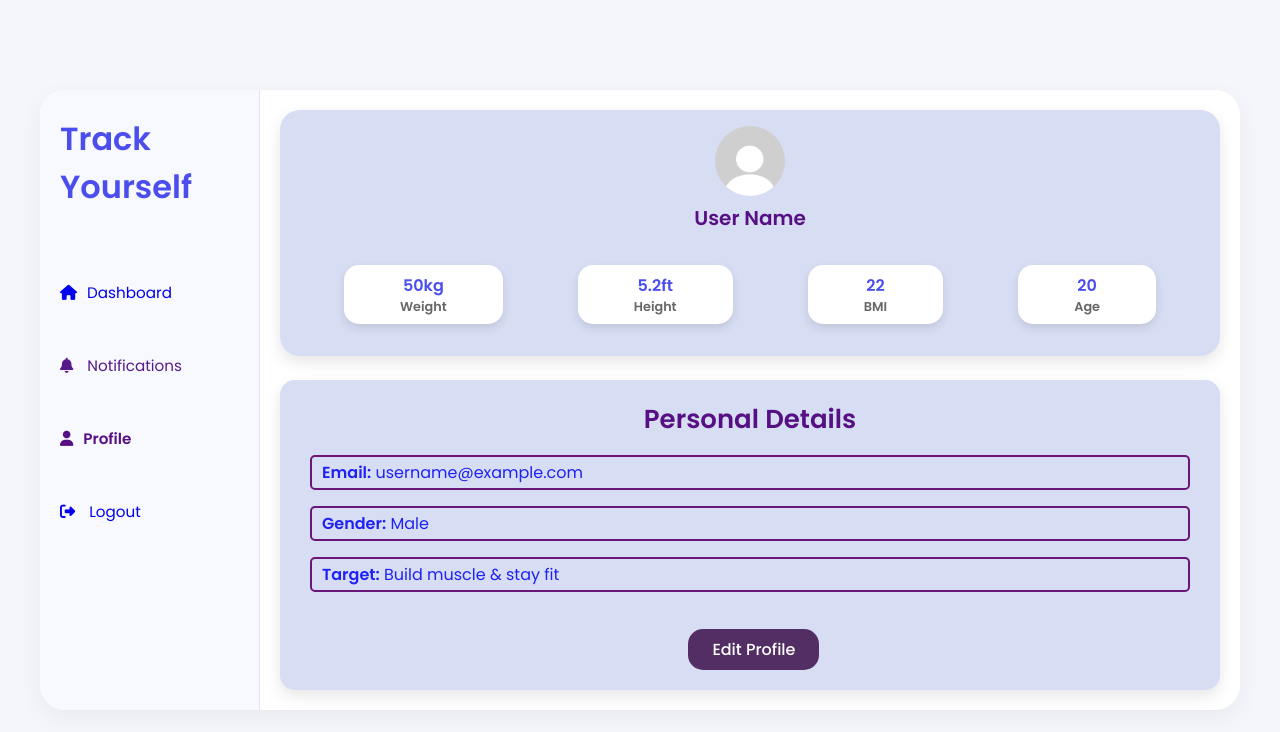
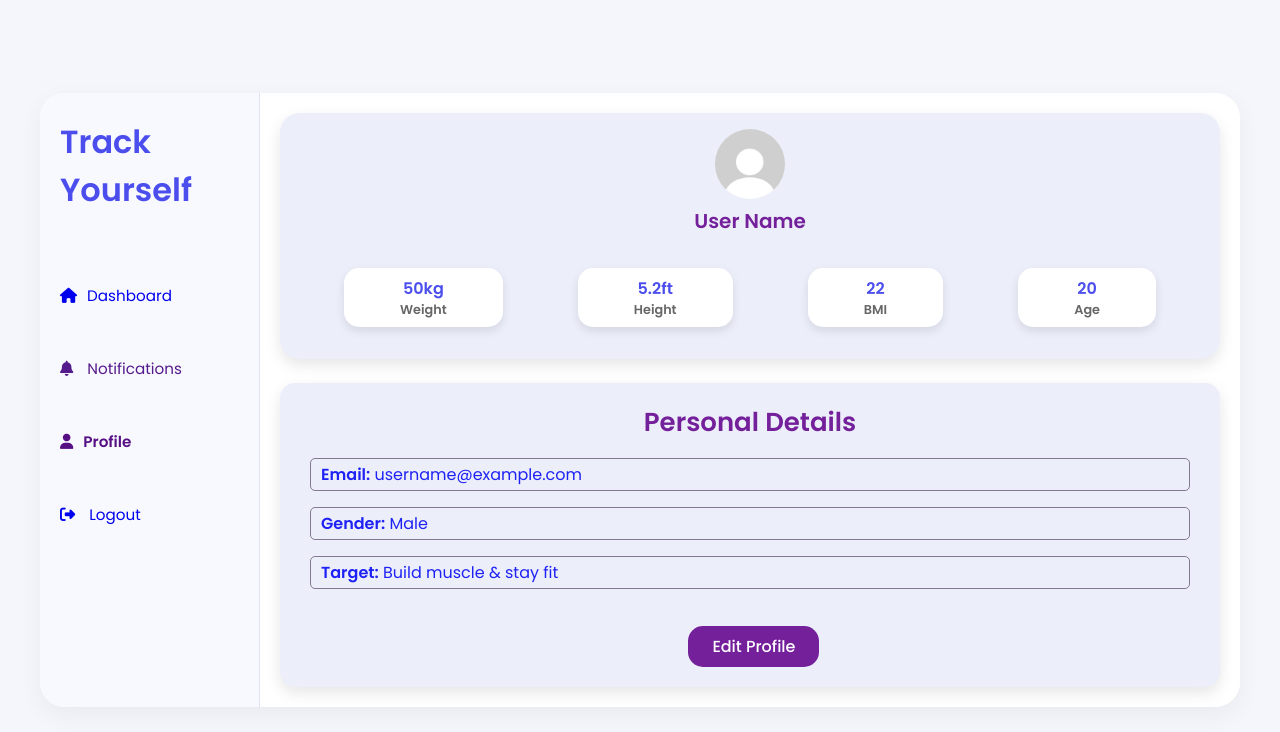
Before and after one commit to SOUMYADIPHALDAR/health-management-system, a plain HTML site: page client/profile.html in a window 1280 px wide. Drawn offline with Linux system fonts and the light colour scheme.

Commit message:
made some changes

```diff
--- a/client/profile.css
+++ b/client/profile.css
@@ -87,7 +87,7 @@ body {
 
 /* ======= Chart Section ======= */
 .profile-card {
-  background:#d7ddf3;
+  background: #eceefa;
   backdrop-filter: blur(8px);
   border-radius: 20px;
   padding: 1rem 2rem;
@@ -106,7 +106,7 @@ body {
 
 .username{
   font-size: 20px;
-  color: #571084;
+  color: #74209b;
   margin-bottom: 2rem;
 }
 
@@ -141,7 +141,7 @@ body {
 
 /* Info cards */
 .info-card {
-  background-color: #d7ddf3;
+  background: #eceefa;
   border-radius:15px ;
   padding:20px 30px ;
   box-shadow: 0 6px 15px rgba(0, 0, 0, 0.1);
@@ -154,11 +154,11 @@ body {
      text-align: center;
      font-size: 26px;
      margin-bottom: 1rem;
-     color: #571084
+     color: #74209b;
 }
 
 .info-card p{
-        border: 2px solid rgb(108, 21, 121);
+        border: 1.5px solid rgb(133, 120, 147);
         border-radius: 5px;
         padding: 3px 10px;
         font-size: 1rem;
@@ -170,7 +170,7 @@ body {
     margin-top: 1.3rem;
     margin-left: 43%;
     font-size: 16px;
-    background-color: #532e64;
+    background-color: #74209b;
     color: white;
     border: none;
     padding: 0.5rem 1.5rem;
```
Also changed, not shown: client/style.css (+6 -5 lines).
